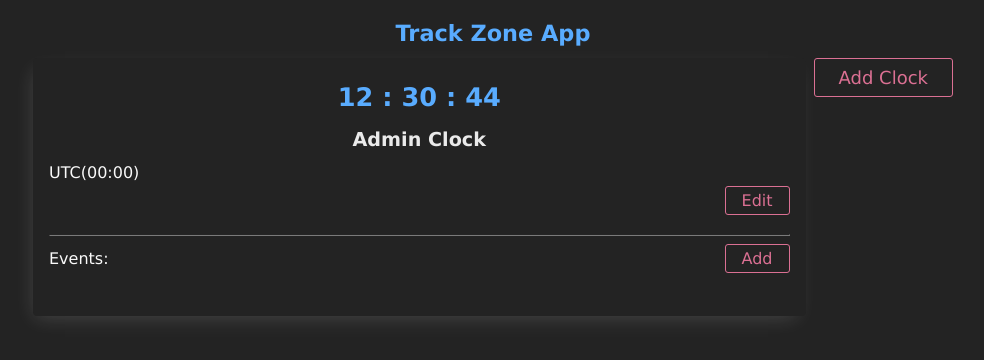
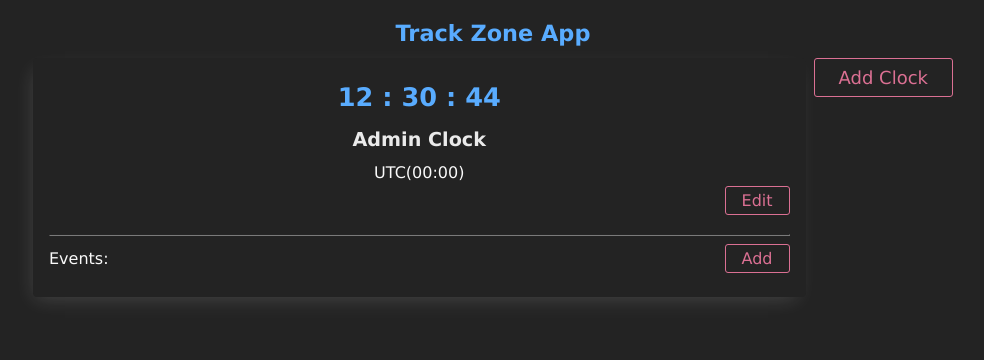
Before and after one commit to rislammb/track-zone-test, a React (Create React App) app: page / in a window 1280 px wide. Shown: the top 360 px of the page, without its empty margins (147-1131 px from the left). Built offline with nearby package versions, Linux system fonts and the light colour scheme.

Commit message:
Update Clock.jsx

```diff
--- a/src/components/clock/Clock.jsx
+++ b/src/components/clock/Clock.jsx
@@ -47,7 +47,7 @@ const Clock = ({ adminClock, clock, openModal, deleteClock }) => {
         {time.hours} : {time.minutes} : {time.seconds}
       </Title>
       <Title size={'sm'}>{clock ? clock.title : adminClock.title}</Title>
-      <Text>{`${clock ? clock.timeZone : adminClock.timeZone}(${
+      <Text ta={'center'}>{`${clock ? clock.timeZone : adminClock.timeZone}(${
         clock ? clock.difference : adminClock.difference
       })`}</Text>
       <Flex jc={'end'}>
@@ -66,7 +66,6 @@ const Clock = ({ adminClock, clock, openModal, deleteClock }) => {
         <Text>Events:</Text>
         <Button onClick={openEventModal}>Add</Button>
       </Flex>
-      <br />
 
       <Flex fd={'column'}>
         {state.events.length > 0 &&
```
